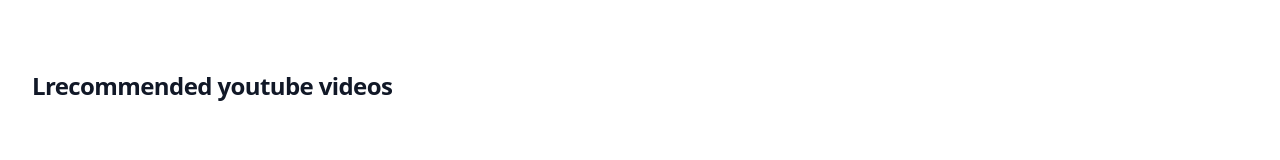
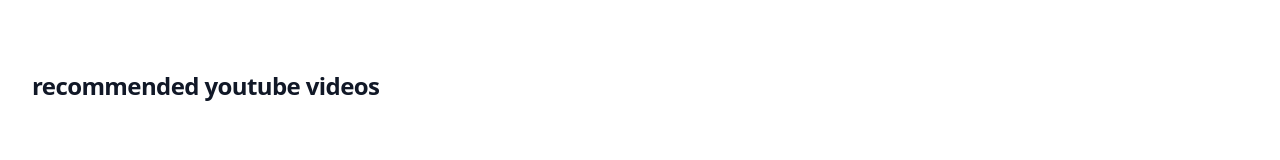
Before and after one commit to DanielMColina/async-landing-page, a website: page src/index.html in a window 1280 px wide. Shown: the part 610-770 px from the top of the page. Drawn offline with nearby package versions, Linux system fonts and the light colour scheme; no server answers.

Commit message:
correccion de ortogrfia

```diff
--- a/src/index.html
+++ b/src/index.html
@@ -56,7 +56,7 @@
   </div>
   <div class="bg-white">
     <div class="max-w-2xl mx-auto py-16 px-4 sm:py-24 sm:px-6 lg:max-w-7xl lg:px-8">
-      <h2 class="text-2xl font-extrabold tracking-tight text-gray-900">Lrecommended youtube videos</h2>
+      <h2 class="text-2xl font-extrabold tracking-tight text-gray-900">recommended youtube videos</h2>
       <div class="mt-6 grid grid-cols-1 gap-y-10 gap-x-6 sm:grid-cols-2 lg:grid-cols-4 xl:gap-x-8" id="content">
         <!-- content -->
       </div>
```
